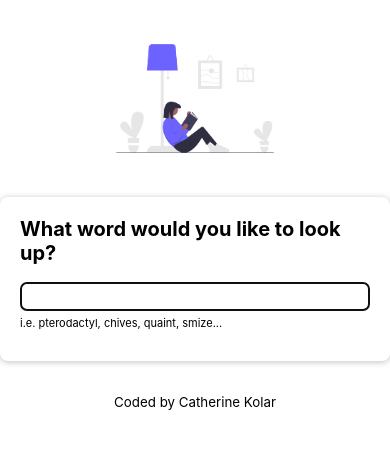
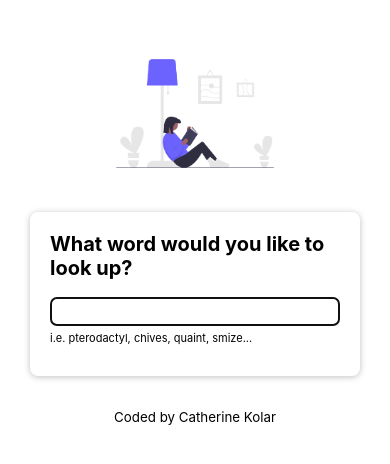
Before and after one commit to CathKolar/dictionary-app-react, a React (Create React App) app: page / in a window 390 px wide. Shown: the top 464 px of the page. Built offline with nearby package versions, Linux system fonts and the light colour scheme.

Commit message:
imporve App padding on mobile

```diff
--- a/src/App.css
+++ b/src/App.css
@@ -10,3 +10,8 @@
   text-align: center;
   margin: 30px 0;
 }
+@media (max-width: 700px) {
+  .App {
+    padding: 15px 30px;
+  }
+}
```
